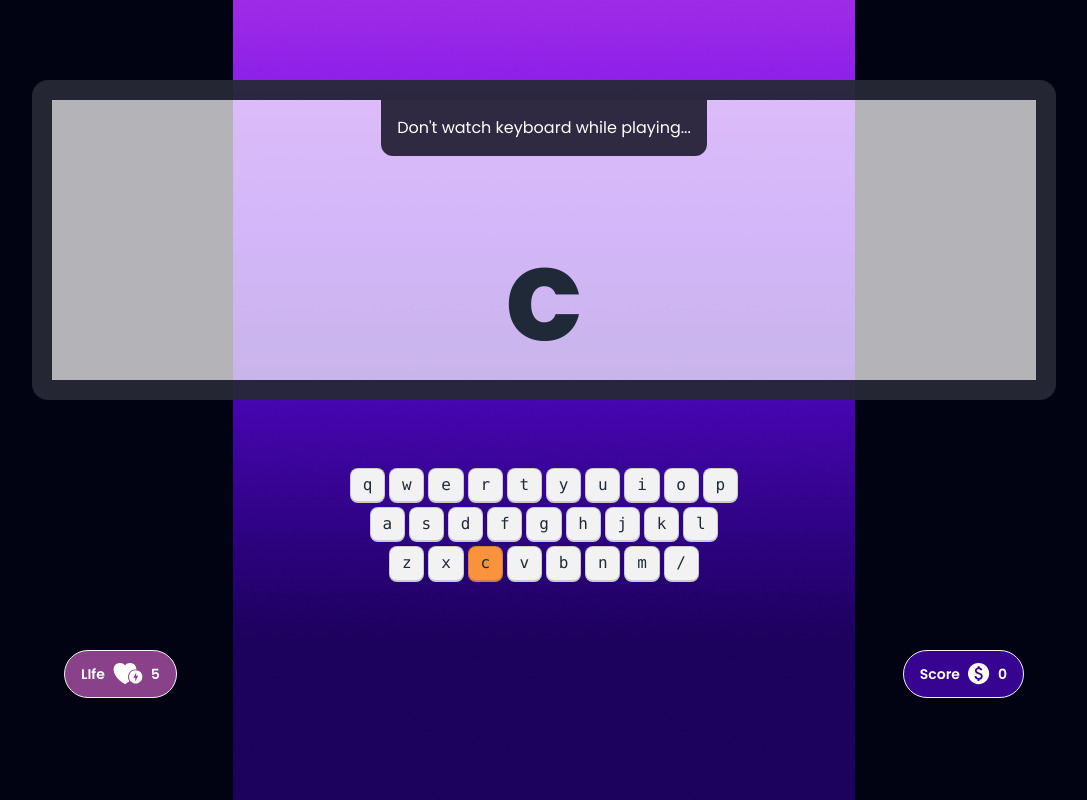
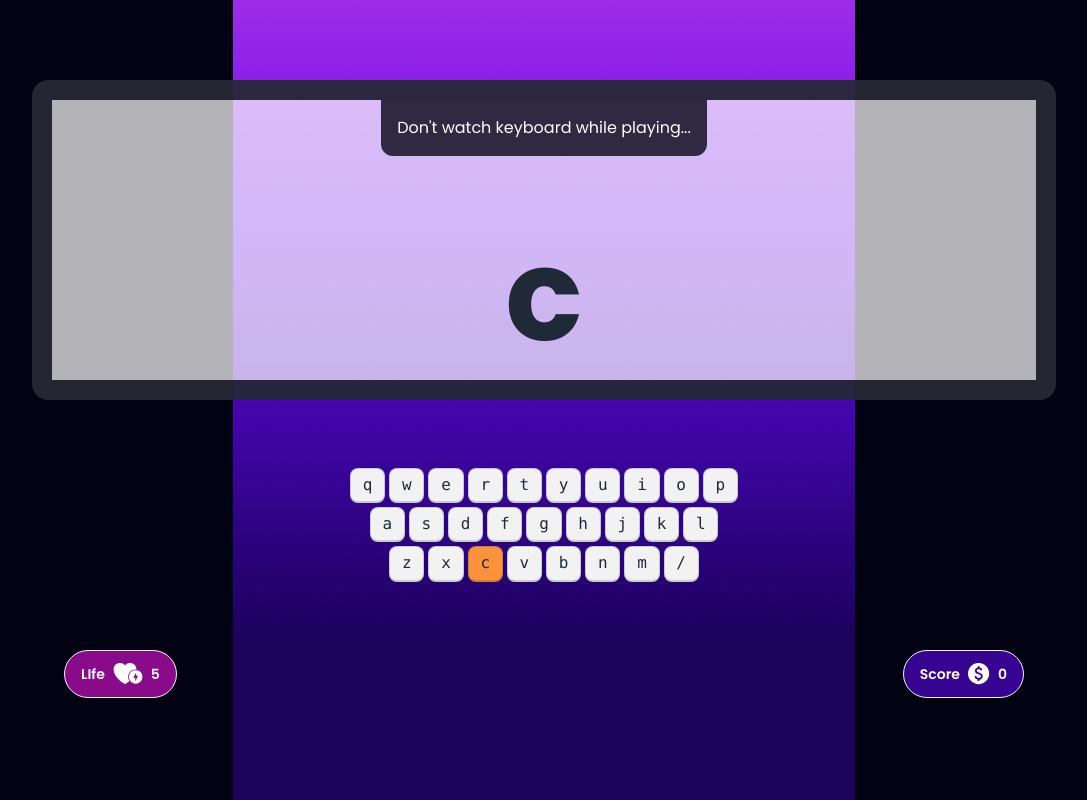
Before and after one commit to Mimu11/Alpha-Clash, a plain HTML site: page index.html in a window 1280 px wide. Both pictures are taken after a click on the button "PLay Now". Shown: the whole page, without its empty margins (96-1183 px from the left). Drawn offline with nearby package versions, Linux system fonts and the light colour scheme.

Commit message:
final-game

```diff
--- a/index.html
+++ b/index.html
@@ -76,7 +76,7 @@
                 </div>
                 <!-- score -->
                 <div class="flex justify-between w-3/4">
-                    <button class="btn bg-[#894189] rounded-3xl text-white">
+                    <button class="btn bg-[rgb(137,11,137)] rounded-3xl text-white">
                         <p>LIfe</p>
                         <img src="images/heart1.svg" alt="">
                         <span id="current-life">5</span>
```
Also changed, not shown: scripts/alpha-clash.js (+1 -88 lines).
